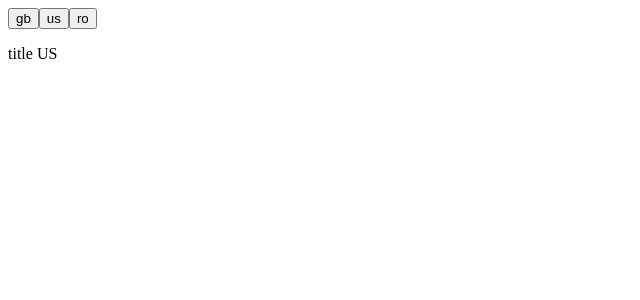
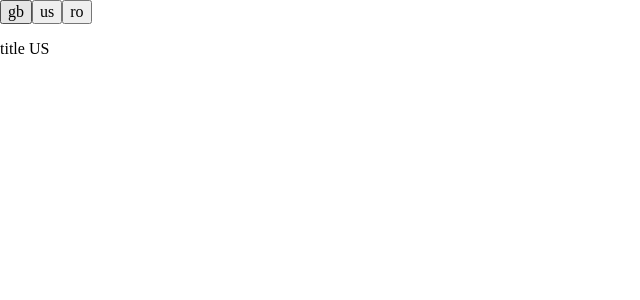
Before and after one commit to misshu1/eleven-windows-v2, a React (Create React App) app: page / in a window 1280 px wide. Shown: the top 300 px of the page, without its empty margins (0-640 px from the left). Built offline with nearby package versions, Linux system fonts and the light colour scheme; what i18next-xhr-backend would draw is missing.

Commit message:
added styled normalize

```diff
--- a/package.json
+++ b/package.json
@@ -17,7 +17,8 @@
         "react-i18next": "^10.13.1",
         "react-router-dom": "^5.1.0",
         "react-scripts": "3.1.2",
-        "styled-components": "^4.4.0"
+        "styled-components": "^5.0.0-beta.9",
+        "styled-normalize": "^8.0.6"
     },
     "scripts": {
         "start": "react-scripts start",
--- a/src/App.js
+++ b/src/App.js
@@ -1,5 +1,6 @@
 import React from 'react';
 import { useTranslation } from 'react-i18next';
+import { GlobalStyle } from './components/styles/GlobalStyle';
 
 function App() {
     const { t, i18n } = useTranslation();
@@ -9,6 +10,7 @@ function App() {
     };
     return (
         <>
+            <GlobalStyle />
             <div>
                 <button onClick={() => changeLanguage('gb')}>gb</button>
                 <button onClick={() => changeLanguage('us')}>us</button>
--- /dev/null
+++ b/src/components/styles/GlobalStyle.js
@@ -0,0 +1,17 @@
+import { createGlobalStyle } from 'styled-components';
+import { normalize } from 'styled-normalize';
+
+export const GlobalStyle = createGlobalStyle`
+  ${normalize}
+
+* {
+    box-sizing: border-box;
+}
+
+body {
+    margin: 0;
+    padding: 0;
+    height: 100%;
+    width: 100%;
+}
+`;
```
Also changed, not shown: 1 other file (tests, documents, lock files or other folders).
